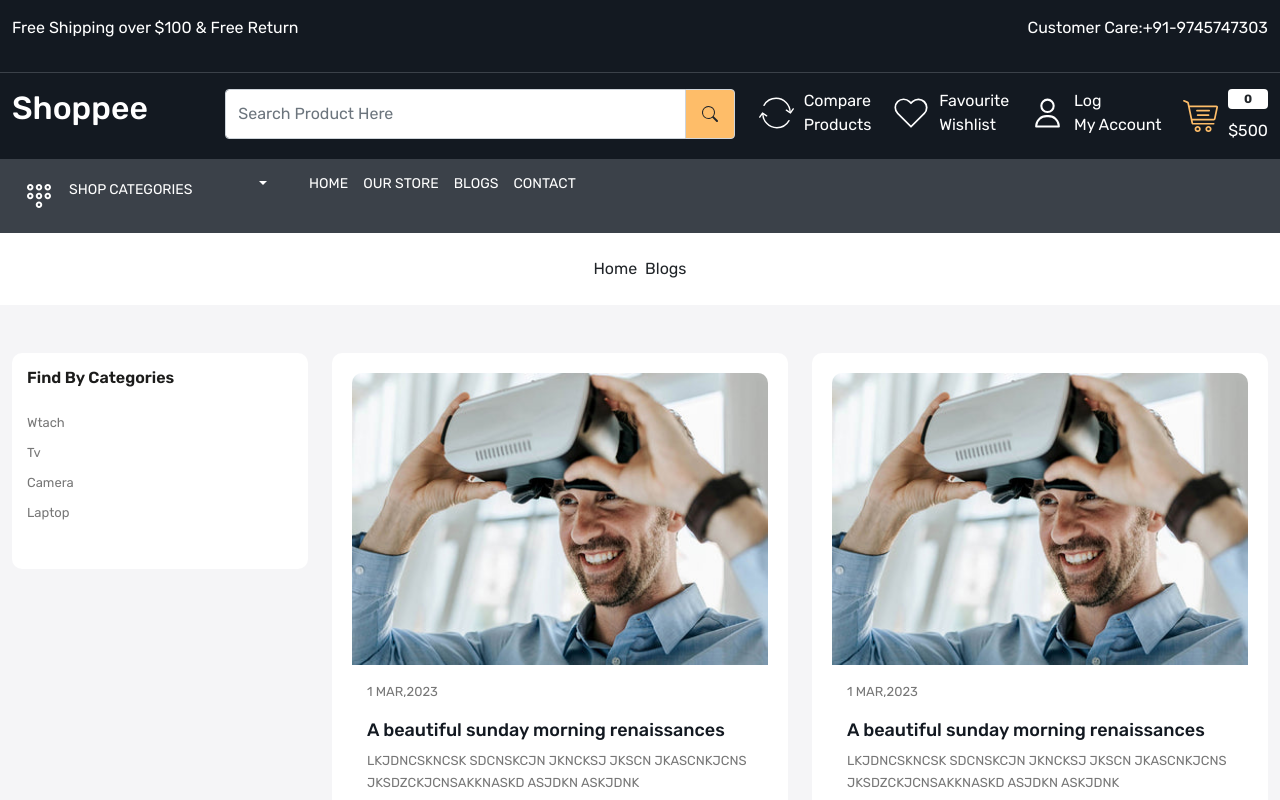
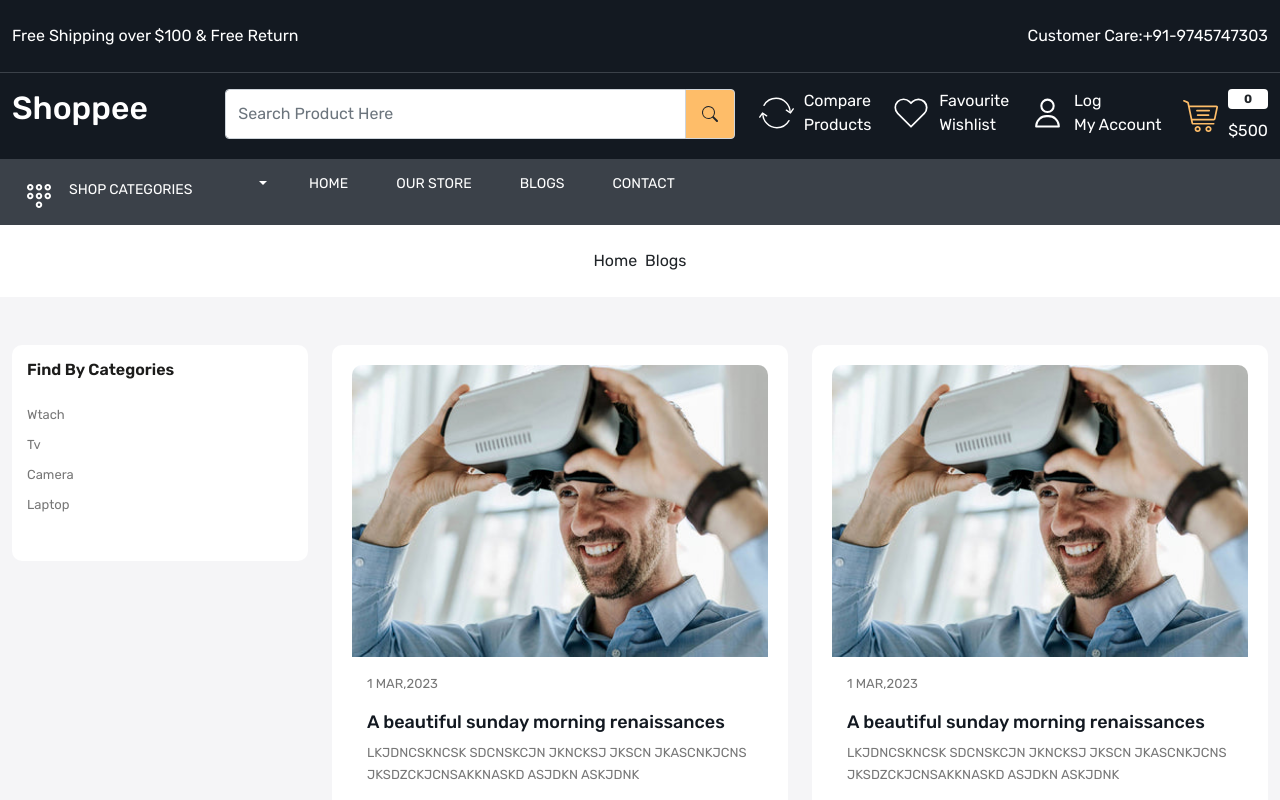
Before and after one commit to jabiryoosuf/E-commerce, a React (Create React App) app: page /blogs in a window 1280 px wide. Shown: the top 800 px of the page. Built offline with nearby package versions, Linux system fonts and the light colour scheme.

Commit message:
remove headers from some pages

```diff
--- a/src/App.css
+++ b/src/App.css
@@ -528,7 +528,8 @@ footer .input-group-text {
   padding: 20px;
   background-color: white;
   width: 500px;
-  margin: 30px auto;
+
+  margin: 80px auto;
   border-radius: 10px;
 }
 .auth-card h3{
--- a/src/Components/Header.js
+++ b/src/Components/Header.js
@@ -5,11 +5,11 @@ import { BsSearch } from "react-icons/bs";
 const Header = () => {
   return (
     <>
-      <header className="header-top-strip py-3">
+      <header className="header-top-strip py-2">
         <div className="container-xxl">
-          <div className="row">
+          <div className="row mt-3">
             <div className="col-6">
-              <p className="text-white mb-0">
+              <p className="text-white mb-0 ">
                 Free Shipping over $100 & Free Return
               </p>
             </div>
@@ -87,13 +87,13 @@ const Header = () => {
           </div>
         </div>
       </header>
-      <header className="header-bottom py-3">
+      <header className="header-bottom py-2">
         <div className="container-xxl">
           <div className="row">
             <div className="col-12">
               <div className="menu-bottom d-flex align-item-center gap-30">
                 <div>
-                  <div class="dropdown">
+                  <div class="dropdown  mt-2">
                     <button
                       className="btn btn-secondary dropdown-toggle bg-transparent border-0 gap-15 d-flex aliogn-item-center"
                       type="button"
@@ -123,7 +123,7 @@ const Header = () => {
                   </div>
                 </div>
                 <div className="menu-link">
-                  <div className="d-flex align-item-center gap-15">
+                  <div className="d-flex align-item-center gap-5 mt-2">
                     <NavLink to="/">Home</NavLink>
                     <NavLink to="/store">Our Store</NavLink>
                     <NavLink to="/blogs">Blogs</NavLink>
--- a/src/Pages/Forgotpassword.js
+++ b/src/Pages/Forgotpassword.js
@@ -8,9 +8,7 @@ import { Link } from "react-router-dom";
 const Forgotpassword = () => {
   return (
     <>
-    <Header />
       <Meta title={"Forgot Password"} />
-      <BreadCrumb title="Forgot Password" />
       <div className="login-wrapper home-wrapper-2 py-5">
        <div className="container-xxl">
        <div className="row">
--- a/src/Pages/Home.js
+++ b/src/Pages/Home.js
@@ -142,7 +142,7 @@ const Home = () => {
         <div className="container-xxl">
           <div className="row">
             <div className="col-12">
-              <div className="categories d-flex justify-content-between flex-wrap align-items-center ">
+              <div className="categories d-flex justify-content-between flex-wrap align-items-center">
                 <div className="d-flex gap align-items-center">
                   <div>
                     <h6>Cameras</h6>
--- a/src/Pages/Login.js
+++ b/src/Pages/Login.js
@@ -8,9 +8,9 @@ import { Link } from "react-router-dom";
 const Login = () => {
   return (
     <>
-      <Header />
+      {/* <Header /> */}
       <Meta title={"Login"} />
-      <BreadCrumb title="Login" />
+      {/* <BreadCrumb title="Login" /> */}
       <div className="login-wrapper home-wrapper-2 py-5">
       <div className="container-xxl">
       <div className="row">
--- a/src/Pages/ResetPassword.js
+++ b/src/Pages/ResetPassword.js
@@ -8,9 +8,7 @@ import { Link } from "react-router-dom";
 const ResetPassword = () => {
   return (
     <>
-    <Header />
       <Meta title={"Reset Password"} />
-      <BreadCrumb title="Reset Password" />
       <div className="login-wrapper home-wrapper-2 py-5">
        <div className="container-xxl">
        <div className="row">
```
